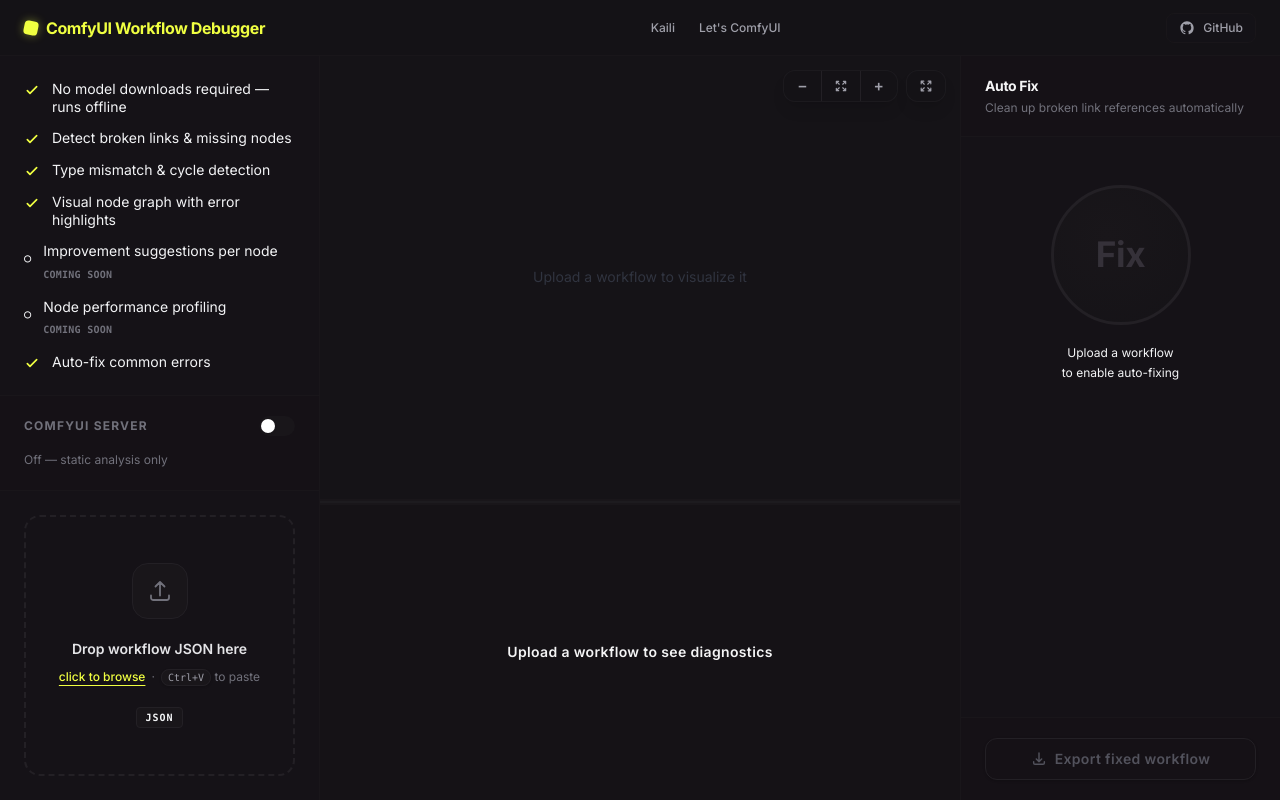
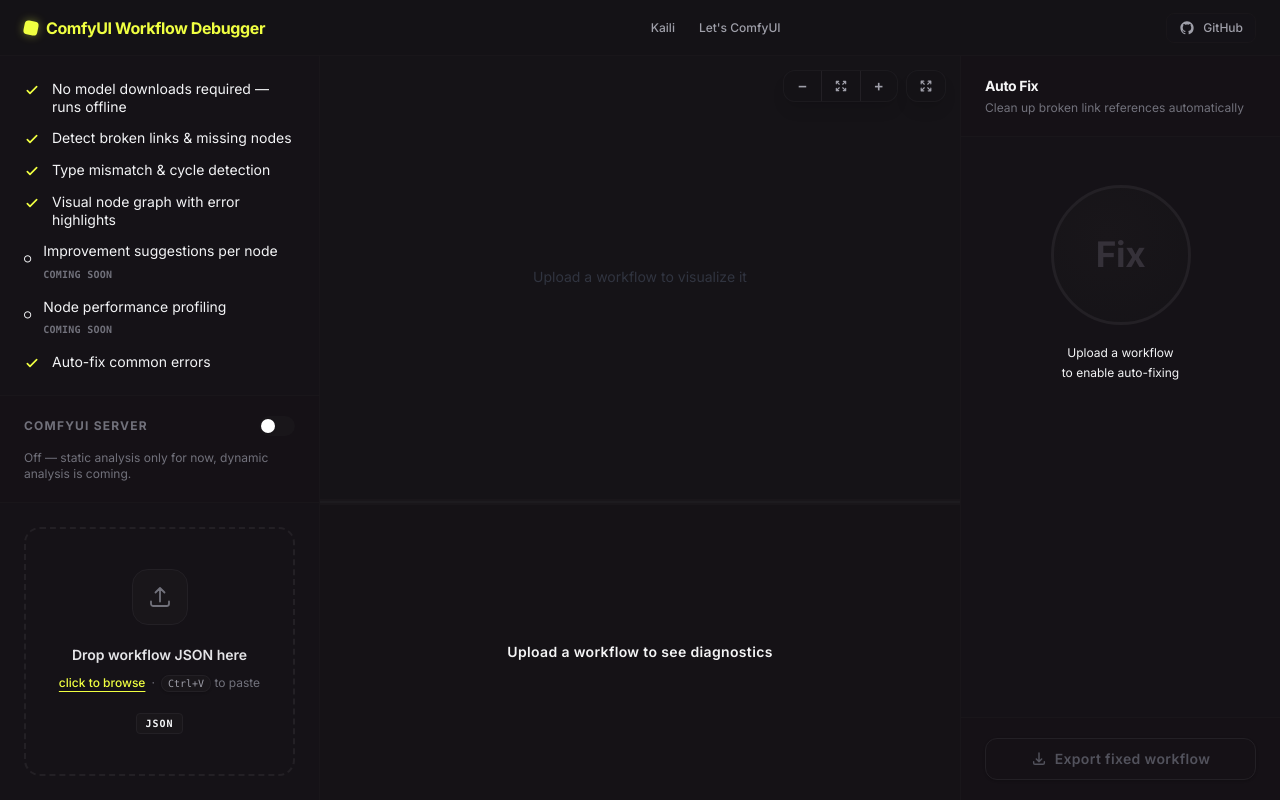
Before and after one commit to kaili-yang/ComfyUI-Workflow-Debugger, a Vue app: page / in a window 1280 px wide. Built offline with nearby package versions, Linux system fonts and the light colour scheme.

Commit message:
style: update static analysis text in UploadPanel and update README

```diff
--- a/src/components/UploadPanel.vue
+++ b/src/components/UploadPanel.vue
@@ -189,7 +189,7 @@
           <span class="w-1.5 h-1.5 rounded-full bg-plum-500/80 flex-shrink-0" />
           <span class="text-xs text-plum-300/90 font-medium">Cached · {{ props.schemaNodeCount }} nodes · {{ formatCachedAt(props.cachedAt) }}</span>
         </template>
-        <span v-else class="text-xs text-zinc-500">Off — static analysis only</span>
+        <span v-else class="text-xs text-zinc-500">Off — static analysis only for now, dynamic analysis is coming.</span>
       </div>
     </div>
 
```
Also changed, not shown: 1 other file (tests, documents, lock files or other folders).
